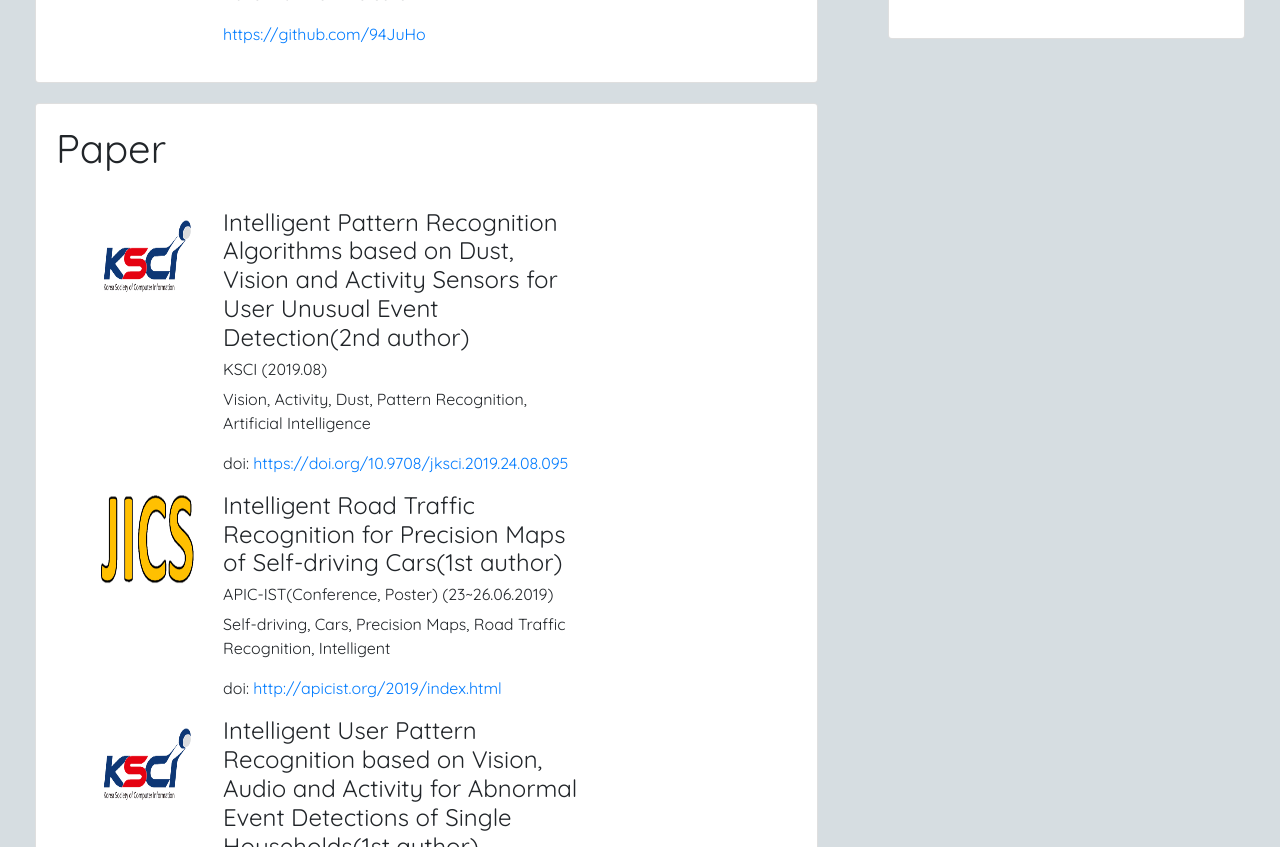
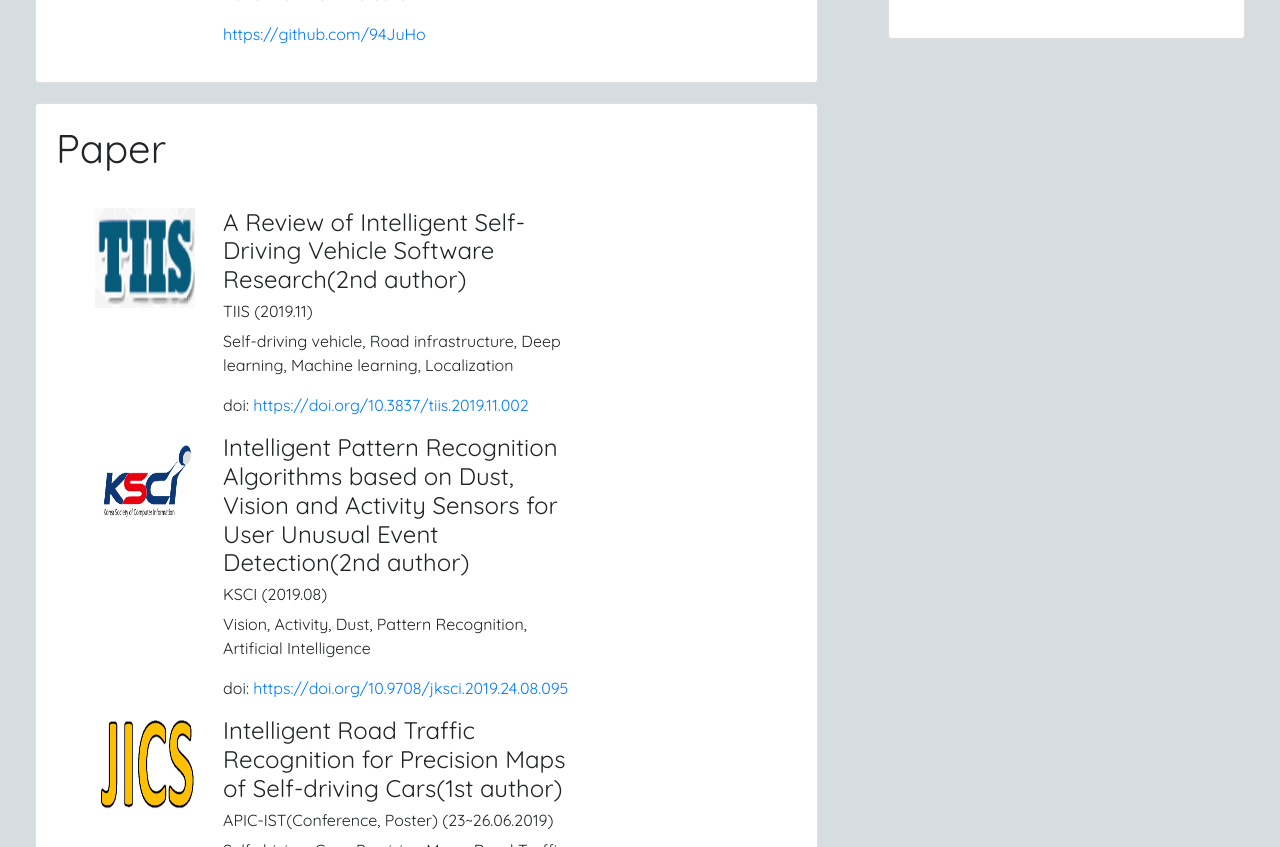
Before and after one commit to 94JuHo/94juho.github.io, a Jekyll site: the page built from index.html, in a window 1280 px wide and 900 px high, scrolled down 938 px, cut to the strip 53-900 px from the top of the window. Built offline with Jekyll 4.4.1, drawn with Linux system fonts in a browser that asks for light colours; nearby versions of some CDN libraries; comment, search, counter and statistics services are not loaded; a style sheet for code colours, icons or effects is not loaded.

Commit message:
add paper

```diff
--- a/_config.yml
+++ b/_config.yml
@@ -25,6 +25,12 @@ author_location: Chungju, Republic of Korea
 author_website_url: "https://94juho.github.io"
 
 author_work_experiences:
+            - company_name: TIIS (2019.11)
+              company_logo: tiis.png
+              company_url: https://doi.org/10.3837/tiis.2019.11.002
+              designation: A Review of Intelligent Self-Driving Vehicle Software Research(2nd author)
+              description: Self-driving vehicle, Road infrastructure, Deep learning, Machine learning, Localization
+              visibility: true
             - company_name: KSCI (2019.08)
               company_logo: ksci.jpg
               company_url: https://doi.org/10.9708/jksci.2019.24.08.095
```
Also changed, not shown: assets/img/tiis.png (added).
